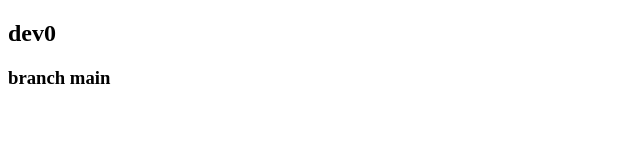
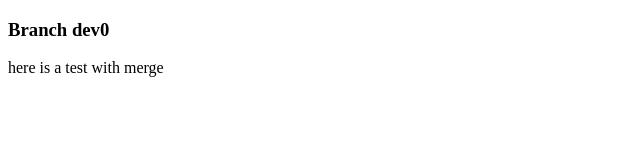
Before and after one commit to EddiOliveira/git-github, a plain HTML site: page index.html in a window 1280 px wide. Shown: the whole page, without its empty margins (0-640 px from the left). Drawn offline with Linux system fonts and the light colour scheme.

Commit message:
Modifica index.html
insere tags h3 e p

```diff
--- a/index.html
+++ b/index.html
@@ -8,9 +8,8 @@
 </head>
 <body>
 
-    <h2>dev0</h2>
-
-    <h3>branch main</h3>
+    <h3> Branch dev0</h3>
+    <p>here is a test with merge</p>
 
 </body>
 </html>
```
